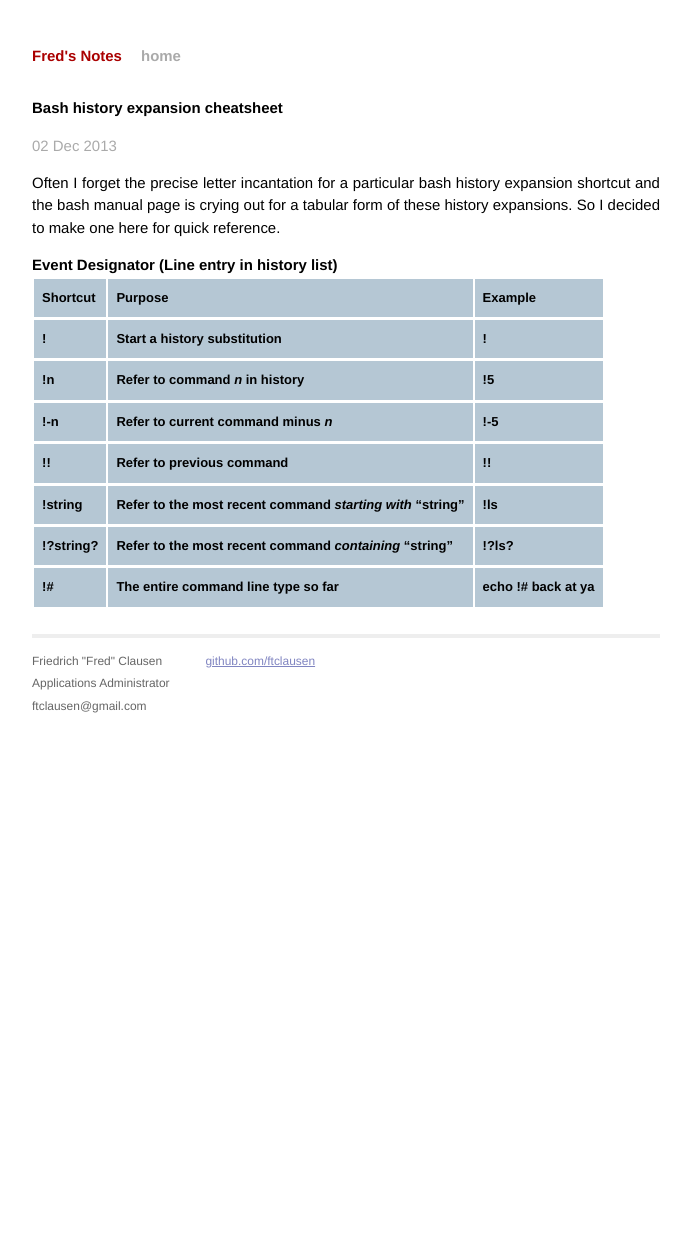
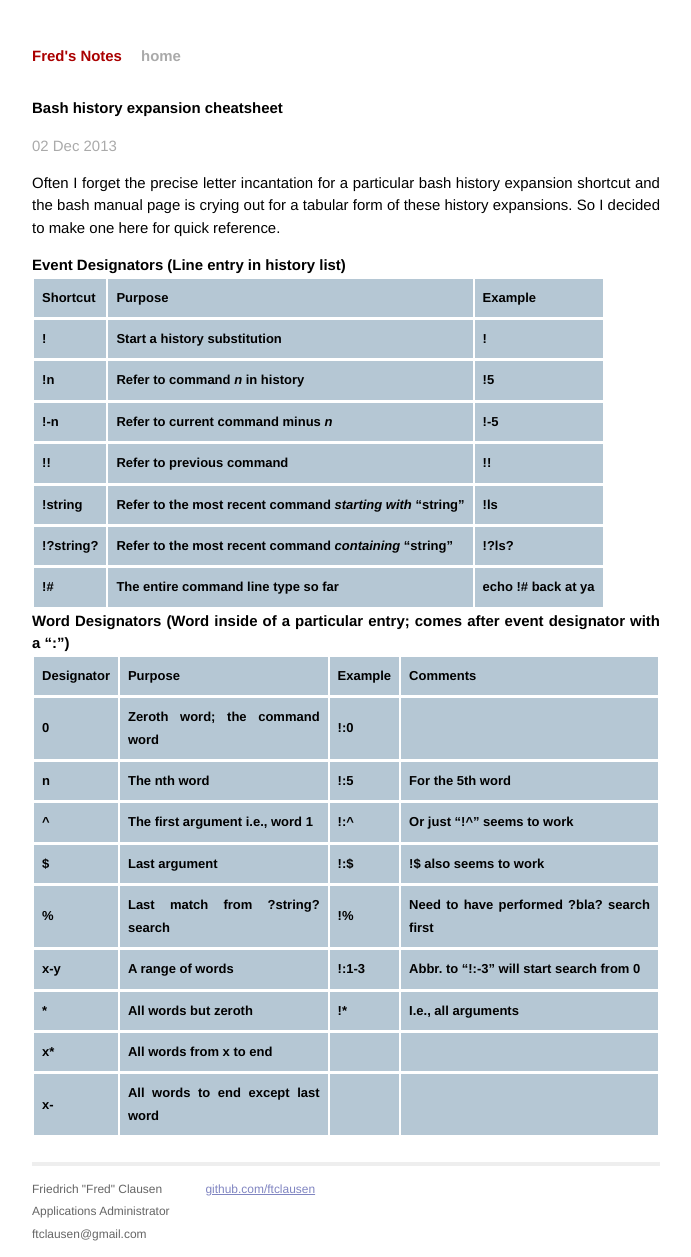
Before and after one commit to ftclausen/FredNotes, a Jekyll site: the page built from _posts/2013-11-21-bash_history_expansion_cheatsheet.markdown, in a window 1280 px wide. Shown: the whole page, without its empty margins (294-985 px from the left). Built offline with Jekyll 4.4.1, drawn with Linux system fonts in a browser that asks for light colours; Markdown is read by kramdown in place of the engine named in the settings; before the commit the page ends 945 px from its top, so only the background shows below that.

Commit message:
Added word selection items

```diff
--- a/_posts/2013-11-21-bash_history_expansion_cheatsheet.markdown
+++ b/_posts/2013-11-21-bash_history_expansion_cheatsheet.markdown
@@ -10,7 +10,7 @@ bash history expansion shortcut and the bash manual page is crying out
 for a tabular form of these history expansions. So I decided to make
 one here for quick reference.
 
-## Event Designator (Line entry in history list)
+## Event Designators (Line entry in history list)
 
 | Shortcut | Purpose | Example |
 | ---------|---------|---------|
@@ -21,3 +21,17 @@ one here for quick reference.
 | !string | Refer to the most recent command *starting with* "string" | !ls |
 | !?string? | Refer to the most recent command *containing* "string" | !?ls? |
 | !# | The entire command line type so far | echo !# back at ya |
+
+## Word Designators (Word inside of a particular entry; comes after event designator with a ":")
+
+| Designator | Purpose | Example | Comments |
+| -----------|---------|---------|----------|
+| 0 | Zeroth word; the command word | !:0 | |
+| n | The nth word | !:5 | For the 5th word |
+| ^ | The first argument i.e., word 1 | !:^ | Or just "!^" seems to work |
+| $ | Last argument | !:$ | !$ also seems to work |
+| % | Last match from ?string? search | !% | Need to have performed ?bla? search first |
+| x-y | A range of words | !:1-3 | Abbr. to "!:-3" will start search from 0 |
+| \* | All words but zeroth | !\* | I.e., all arguments |
+| x\* | All words from x to end | |
+| x- | All words to end except last word | |
```
